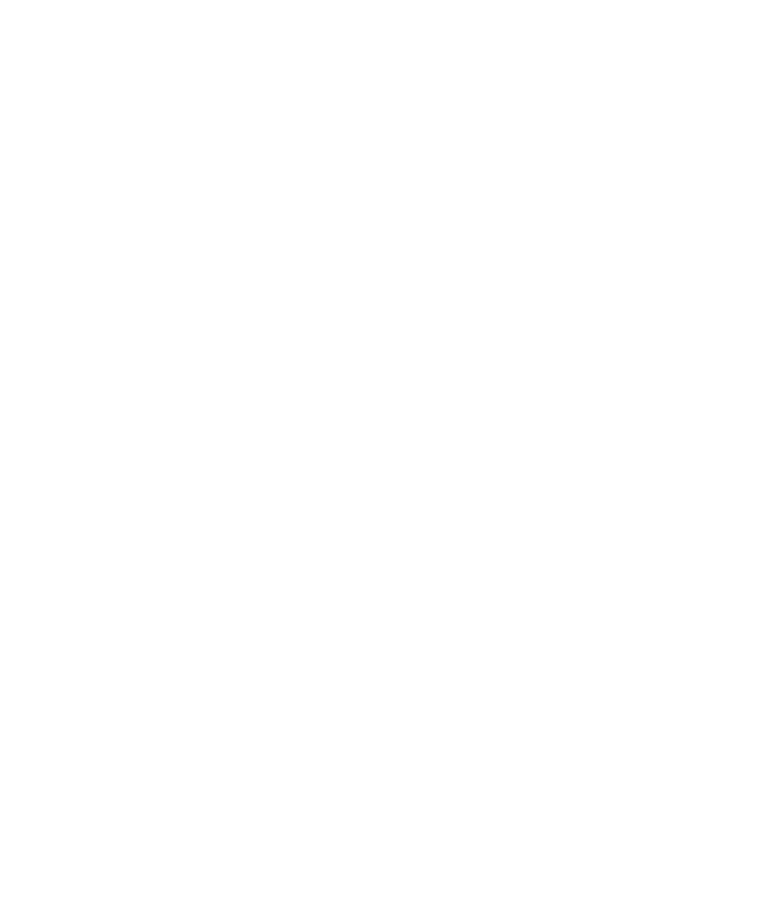
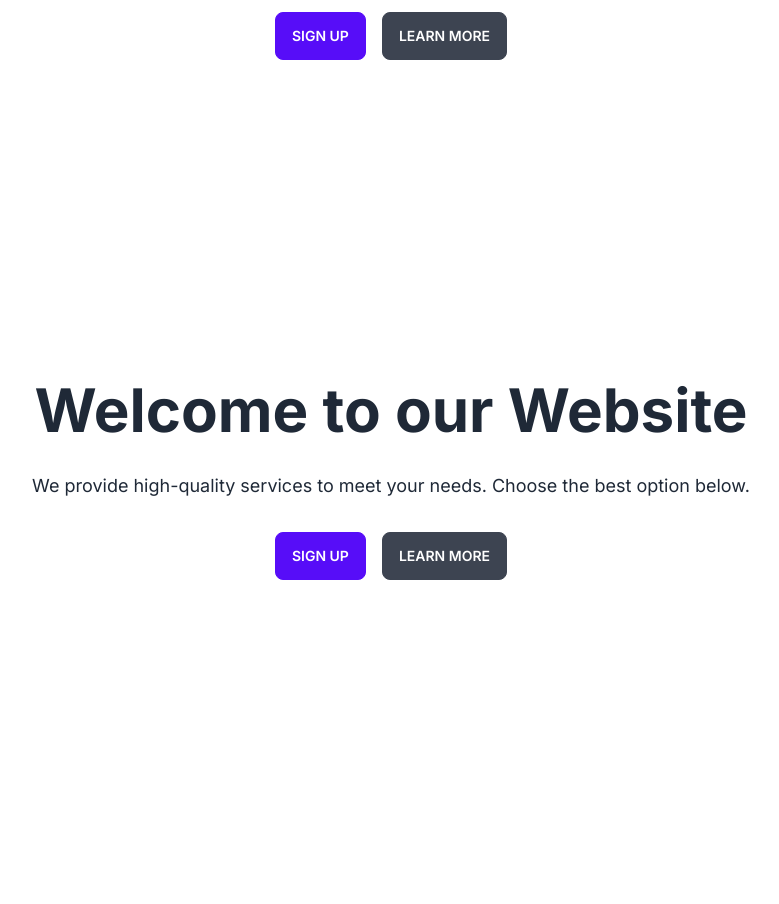
Before and after one commit to swapnil0601/cardify, a Next.js app in the folder client/: page / in a window 1280 px wide. Shown: the part 460-1364 px from the top of the page, without its empty margins (249-1028 px from the left). Before the commit the page ends 800 px from the top, so only its background shows below. Built offline with nearby package versions, Linux system fonts and the light colour scheme.

Commit message:
Started with Landing Page

```diff
--- a/client/src/app/page.jsx
+++ b/client/src/app/page.jsx
@@ -1,8 +1,15 @@
 "use client";
+
+import CallToAction from "@/components/Home/callToAction";
 
 export default function Home() {
   return (
     <>
+      <CallToAction />
+      <CallToAction />
+      <CallToAction />
+      <CallToAction />
+      <CallToAction />
     </>
   );
 }
--- /dev/null
+++ b/client/src/components/Home/callToAction.jsx
@@ -0,0 +1,29 @@
+"use client";
+
+import React from "react";
+
+const CallToAction = () => {
+  const navbarHeight = 64;
+  return (
+    <section
+      className="flex items-center justify-center bg-base-100 text-base-content py-16"
+      style={{ paddingTop: `calc(40vh - ${navbarHeight}px)` }}
+    >
+      <div className="container mx-auto px-4 text-center justify-center">
+        <h1 className="text-4xl md:text-5xl lg:text-6xl font-bold mb-8">
+          Welcome to our Website
+        </h1>
+        <p className="text-lg mb-8">
+          We provide high-quality services to meet your needs. Choose the best
+          option below.
+        </p>
+        <div className="flex flex-col md:flex-row gap-4 justify-center">
+          <button className="btn btn-primary">Sign Up</button>
+          <button className="btn btn-outline-primary">Learn More</button>
+        </div>
+      </div>
+    </section>
+  );
+};
+
+export default CallToAction;
```
